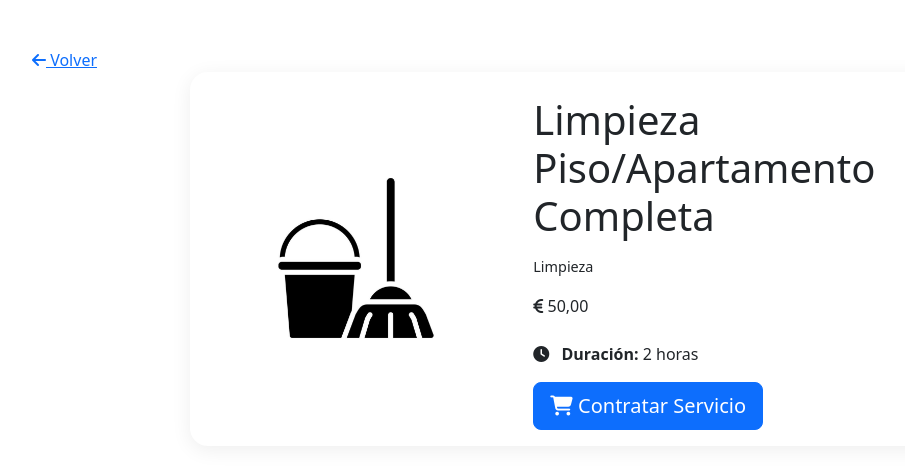
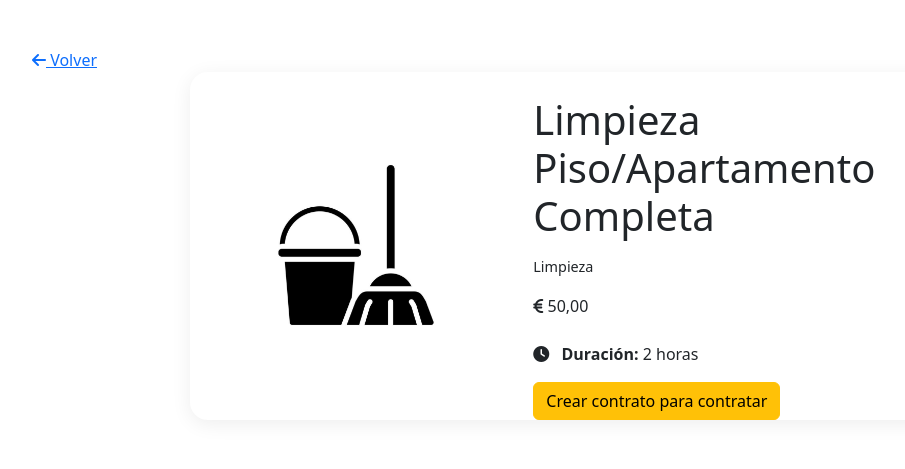
Before and after one commit to Mario-Labrador/Proyecto-Software, a PHP site: page /views/detalle_servicio.php?id=1 in a window 1280 px wide. Shown: the part 78-547 px from the top of the page, without its empty margins (50-955 px from the left). Run offline with PHP 8.4, Linux system fonts and the light colour scheme; the visitor is signed in with stand-in values (Sample User, id 1); data comes from the database, SQL or seed files in the repository; data that the repository does not hold is empty; some libraries are stand-ins or nearby versions.

Commit message:
arreglo de creación de contrato para los servicios/cliente

```diff
--- a/CleanGestor/DAO/ContratoDAO.php
+++ b/CleanGestor/DAO/ContratoDAO.php
@@ -84,5 +84,7 @@ class ContratoDAO {
 
         return ['contratos' => $contratos, 'servicios' => $contratoServicios];
     }
+
+
 }
 ?>
--- a/CleanGestor/views/detalle_servicio.php
+++ b/CleanGestor/views/detalle_servicio.php
@@ -3,7 +3,7 @@
 session_start();
 require_once("../VO/ServicioVO.php");
 require_once("../DAO/ServicioDAO.php");
-require_once("../DAO/ContratoDAO.php"); // Cambiar a ContratoDAO
+require_once("../DAO/ContratoDAO.php");
 
 // Validar el parámetro id
 if (!isset($_GET['id']) || !is_numeric($_GET['id'])) {
@@ -38,6 +38,7 @@ if (!$servicio) {
 // Verificar si el cliente tiene un contrato abierto
 $contratoDAO = new ContratoDAO($conexion);
 $contratoAbierto = $contratoDAO->obtenerContratoAbierto($_SESSION['dni'] ?? null);
+
 
 $servicioYaEnCarrito = false;
 if ($contratoAbierto) {
@@ -114,10 +115,18 @@ $imagen = !empty($servicio['fotoServicio']) && file_exists(__DIR__ . "/" . $serv
 
                     <?php if ($_SESSION['tipo_usuario'] === 'cliente'): ?>
                         <!-- Botón habilitado para clientes -->
-                        <a href="<?= $servicioYaEnCarrito ? "ver_carrito.php?idContrato={$contratoAbierto['idContrato']}" : "agregar_servicio_carrito.php?idContrato={$contratoAbierto['idContrato']}&idServicio={$servicio['idServicio']}" ?>"
-                           class="btn btn-primary btn-lg mb-3">
-                            <i class="fas fa-shopping-cart"></i> <?= $servicioYaEnCarrito ? 'Ya en el carrito' : 'Contratar Servicio' ?>
+
+                    <?php if ($contratoAbierto): ?>
+                        <a href="<?= $servicioYaEnCarrito
+                            ? "ver_carrito.php?idContrato={$contratoAbierto['idContrato']}"
+                            : "agregar_servicio_carrito.php?idContrato={$contratoAbierto['idContrato']}&idServicio={$servicio['idServicio']}" ?>"
+                            class="btn btn-primary">
+                            <?= $servicioYaEnCarrito ? "Ver Carrito" : "Contratar Servicio" ?>
                         </a>
+                    <?php else: ?>
+                        <a href="crear_contrato.php" class="btn btn-warning">Crear contrato para contratar</a>
+                    <?php endif; ?>
+
                     <?php else:
                         $origen = $_GET['origen'] ?? '';
                         if ($_SESSION['tipo_usuario'] !== 'cliente' && $origen !== 'servicios_pendientes'):
```
Also changed, not shown: CleanGestor/views/servicios.php (+18 -17 lines), CleanGestor/assets/images/descarga.jpeg (added).
